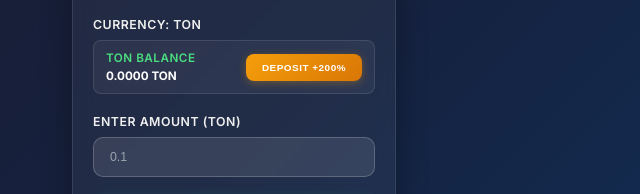
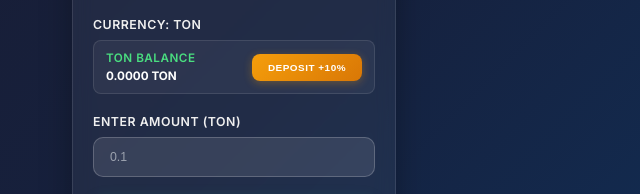
Before and after one commit to gauravraazx/Money_bums, a plain HTML site: page create.html in a window 1280 px wide. Shown: the part 270-464 px from the top of the page, 406-1046 px from the left. Drawn offline with Linux system fonts and the light colour scheme; no server answers.

Commit message:
Update create.html

```diff
--- a/create.html
+++ b/create.html
@@ -205,7 +205,7 @@
               <div class="balance-title">TON Balance</div>
               <div class="balance-amount" id="task-balance-display">... TON</div>
             </div>
-            <button class="deposit-btn" onclick="window.location.href='wallet.html'">DEPOSIT +200%</button>
+            <button class="deposit-btn" onclick="window.location.href='wallet.html'">DEPOSIT +10%</button>
           </div>
         </div>
         <div class="form-group">
```
